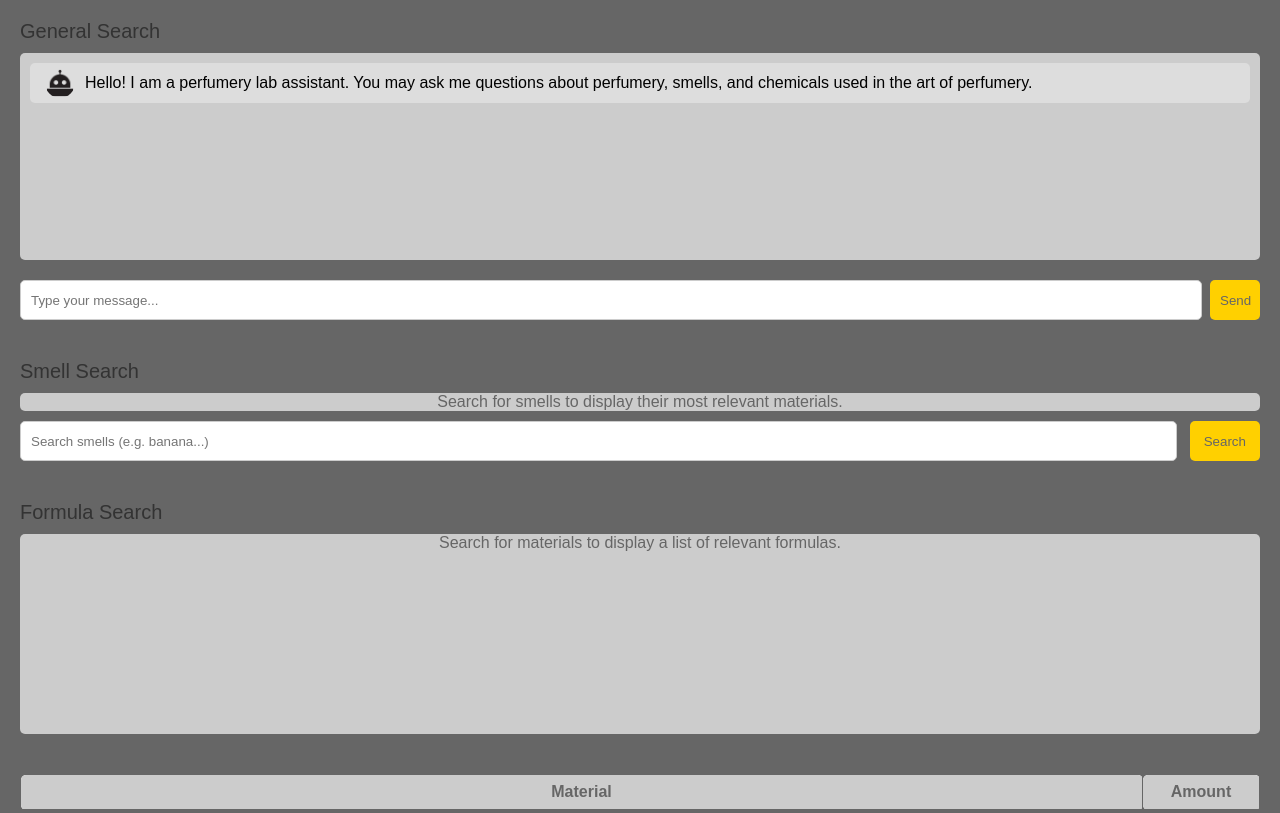
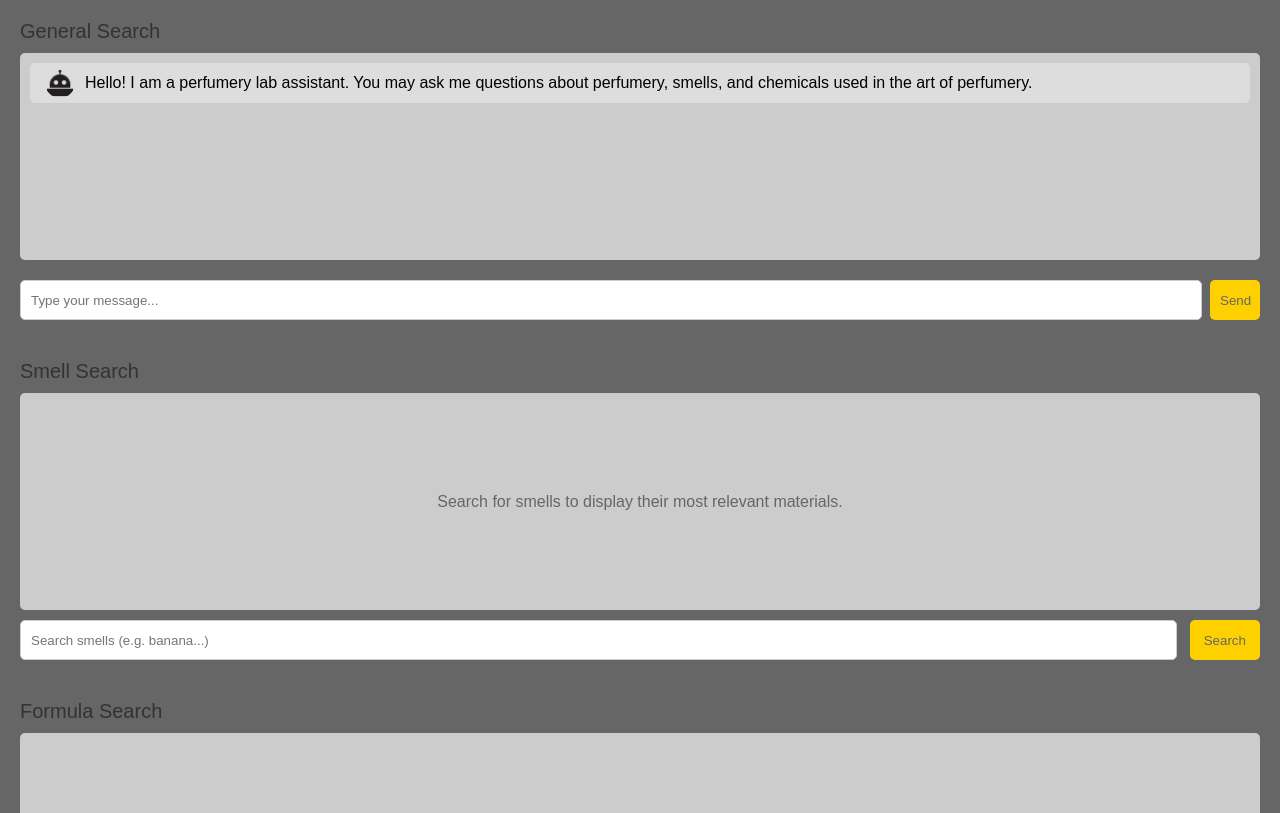
Before and after one commit to tawndelli/Perf-UI, a plain HTML site: page index.html in a window 1280 px wide. Shown: the top 813 px of the page. Drawn offline with Linux system fonts and the light colour scheme.

Commit message:
height updates

```diff
--- a/style.css
+++ b/style.css
@@ -211,9 +211,11 @@ body {
     overflow: auto;
     overflow-x: hidden;
     color: #666;
-
+    text-align: center;
     justify-content: space-evenly;
     align-content: start;
+    display: flex;
+    flex-direction: column;
 }
 
 .material-search {
@@ -284,7 +286,7 @@ body {
     background-color: #ffd000; /* Change background color on hover */
   }
 
-  @media screen and (max-width: 1280px) {
+@media screen and (max-width: 1280px) {
     .container{
       flex-direction: column;
     }
@@ -292,6 +294,7 @@ body {
       width: auto;
       min-width: 0px;
       order: 2;
+      min-height: 300px;
     }
     .material-search{
       width: auto;
@@ -308,8 +311,8 @@ body {
       max-width:100%
     }
     #formulas-list{
-      max-height: 200px;
-      min-height: 200px;
+      max-height: 300px;
+      min-height: 300px;
     }
     .formula-grid{
       max-height: 400px;
```
